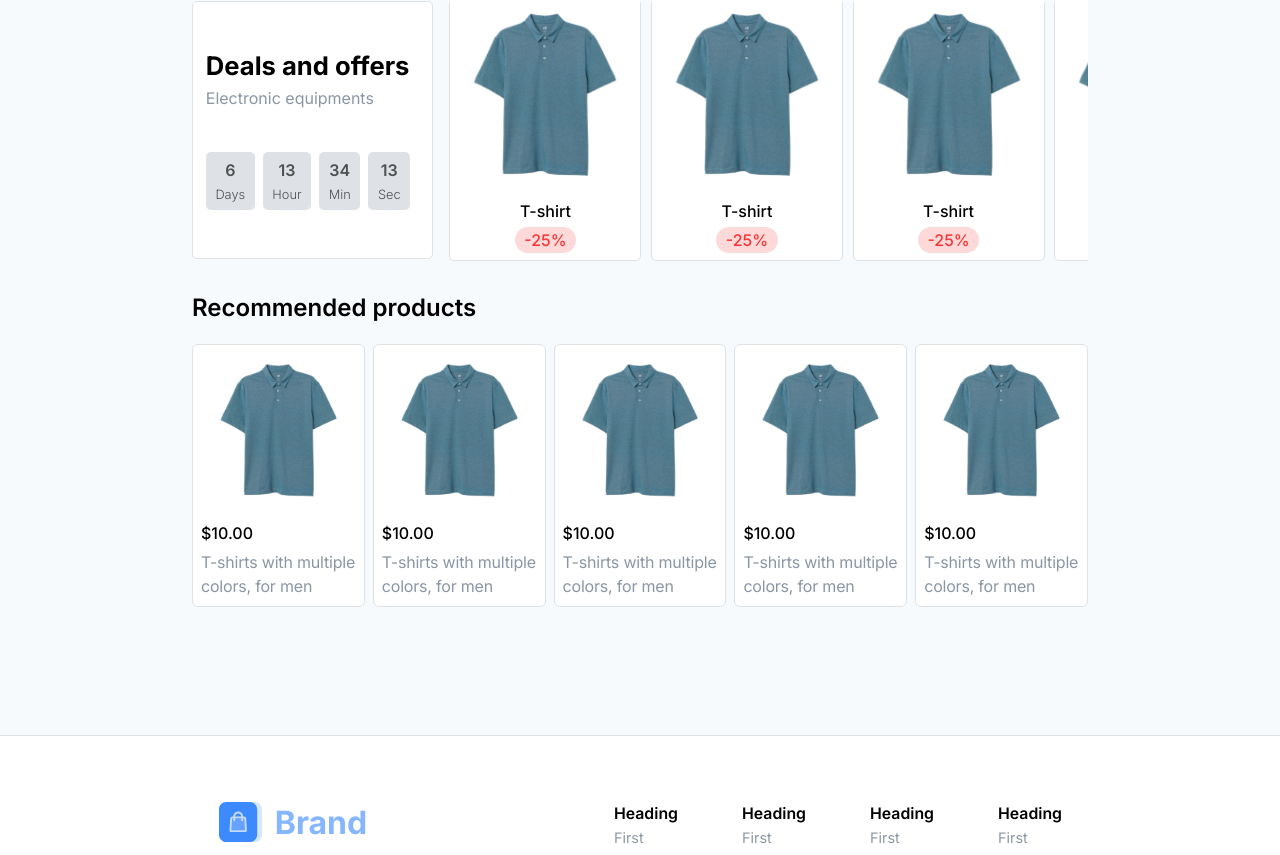
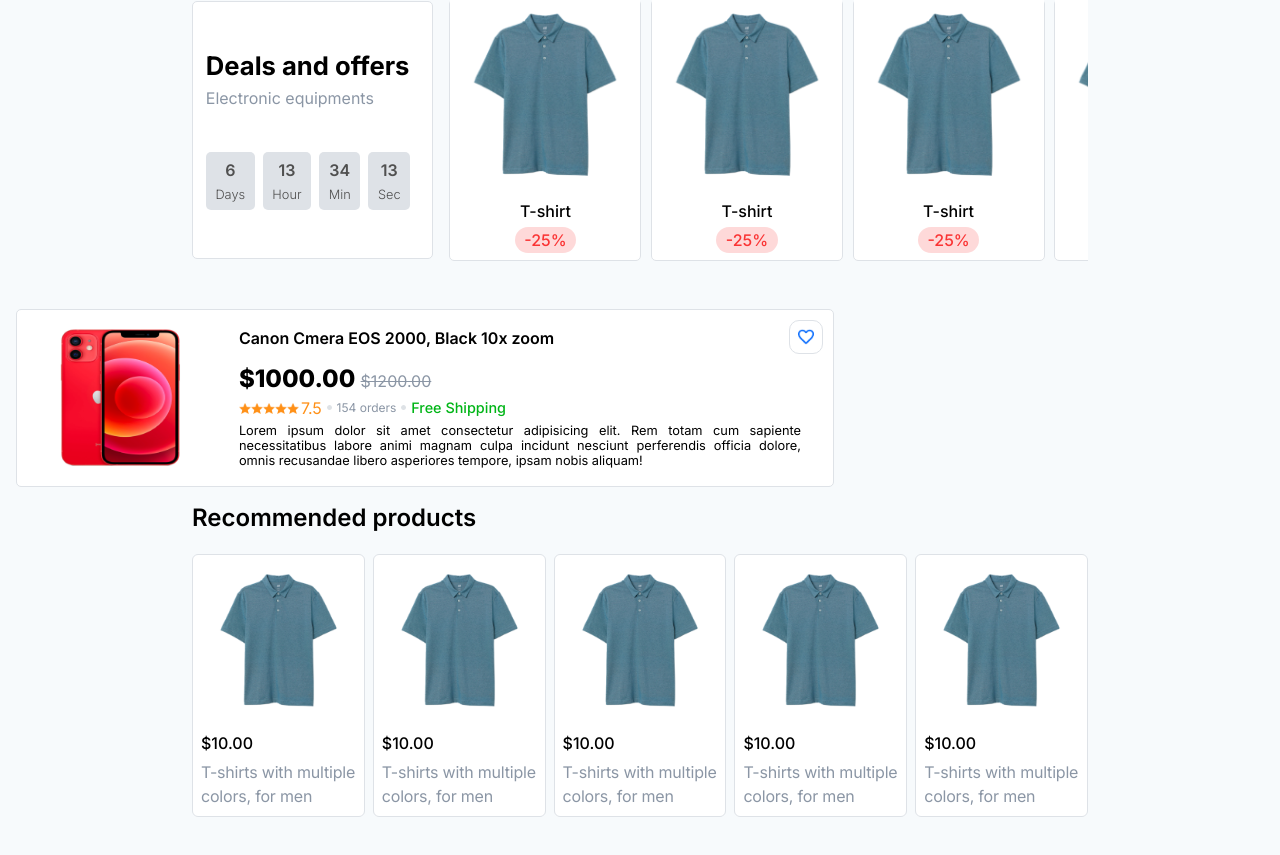
Before and after one commit to Shobhit-Mishra-02/ecommerceV2, a Next.js app: page / in a window 1280 px wide. Shown: the part 565-1420 px from the top of the page. Built offline with nearby package versions, Linux system fonts and the light colour scheme.

Commit message:
removed all eslint warnings

```diff
--- a/app/page.jsx
+++ b/app/page.jsx
@@ -8,9 +8,9 @@ export default function Home() {
   return (
     <div>
       {/* <SmallCard /> */}
-      {/* <HorizontalCards /> */}
       <Header />
       <SaleSection />
+      <HorizontalCards />
       <Recommendation />
     </div>
   );
--- a/components/header/Header.jsx
+++ b/components/header/Header.jsx
@@ -1,4 +1,5 @@
 import "./header.css";
+import Image from "next/image";
 
 const Header = () => {
   return (
@@ -15,9 +16,9 @@ const Header = () => {
         <div className="right_section">
           <div className="right_login">
             <div className="right_login__upper">
-              <img src="Avatar.png" alt="avatar" />
+              <Image src="/Avatar.png" alt="avatar" width={200} height={200} />
               <h4 className="">
-                Hi, user <span>let's get started</span>
+                Hi, user <span>let&apos;s get started</span>
               </h4>
             </div>
             <div className="right_section_btn">
--- a/components/header/header.css
+++ b/components/header/header.css
@@ -62,6 +62,11 @@
   align-items: center;
   gap: 0.5rem;
   padding-bottom: 1rem;
+}
+
+.right_login__upper img {
+  height: auto;
+  width: 3.2rem;
 }
 
 .right_login__upper h4 {
--- a/components/horizontalCards/horizontalCards.css
+++ b/components/horizontalCards/horizontalCards.css
@@ -1,4 +1,4 @@
-.horizontalCards{
+.horizontalCards {
   border: 1px solid var(--gray-300);
   width: 50rem;
   height: 10rem;
@@ -12,67 +12,68 @@
   position: relative;
   border-radius: 5px;
 }
-.horizontalCardImg{
+.horizontalCardImg {
   width: 30rem;
-    aspect-ratio: 1/1;
+  height: auto;
+  /* aspect-ratio: 1/1; */
 }
-.horizontalCardsDetails{
+.horizontalCardsDetails {
   text-align: justify;
   margin: 0rem 1.5rem;
   align-self: center;
 }
-.horizontalCardName{
-
+.horizontalCardName {
   font-weight: 600;
   font-size: 1rem;
   margin-bottom: 1rem;
 }
-.horizontalCardPrices{
+.horizontalCardPrices {
   font-size: 1.5rem;
   font-weight: 800;
 }
-.horizontalCardActualPrice{
+.horizontalCardActualPrice {
   font-size: 1rem;
   align-self: center;
   color: var(--gray-500);
   font-weight: 400;
 }
-.horizontalCardReview{
+.horizontalCardReview {
   display: flex;
   flex-direction: row;
   margin: 5px 0px;
 }
-.horizontalCardOneStar{
+.horizontalCardOneStar {
   width: 0.75rem;
-    aspect-ratio: 1/1;
+  height: auto;
+  /* aspect-ratio: 1/1; */
 }
-.horizontalCardRating{
-    color: #FF9017;
+.horizontalCardRating {
+  color: #ff9017;
   font-size: 1rem;
   margin-left: 2px;
 }
-.horizontalCardDot{
+.horizontalCardDot {
   aspect-ratio: 1/1;
   width: 0.3rem;
   height: 0.3rem;
   align-self: center;
   margin: 0px 5px;
 }
-.horizontalCardOrders{
+.horizontalCardOrders {
   color: var(--gray-500);
   font-size: 0.75rem;
   align-self: center;
 }
-.horizontalCardShipping{
-    color: #00B517;
+.horizontalCardShipping {
+  color: #00b517;
   font-weight: 500;
   font-size: 0.9rem;
   align-self: center;
 }
-.horizontalCardDescription{
+.horizontalCardDescription {
   font-size: 0.8rem;
 }
-.horizontalCardHeartDiv{
+.horizontalCardHeartDiv {
   position: absolute;
   right: 10px;
   top: 10px;
@@ -84,7 +85,7 @@
   display: flex;
   border-radius: 10px;
 }
-.horizontalCardHeart{
+.horizontalCardHeart {
+  height: auto;
   width: 1rem;
-    height: 1rem;
 }
--- a/components/horizontalCards/horizontalCards.jsx
+++ b/components/horizontalCards/horizontalCards.jsx
@@ -1,16 +1,25 @@
 import "./horizontalCards.css";
+import Image from "next/image";
 
 export default function horizontalCards() {
   return (
     <div className="horizontalCards">
       <div className="horizontalCardHeartDiv">
-        <img
+        <Image
           className="horizontalCardHeart"
-          src="./unfilledheart.png"
+          src="/unfilledheart.png"
           alt="heart"
+          width={100}
+          height={100}
         />
       </div>
-      <img className="horizontalCardImg" src="/iphone.png" alt="a" />
+      <Image
+        className="horizontalCardImg"
+        src="/iphone.png"
+        alt="a"
+        width={100}
+        height={100}
+      />
       <div className="horizontalCardsDetails">
         <div className="horizontalCardName">
           Canon Cmera EOS 2000, Black 10x zoom
@@ -23,36 +32,58 @@ export default function horizontalCards() {
         </div>
         <div className="horizontalCardReview">
           <div className="horizontalCardStar">
-            <img
-              className="horizontalCardOneStar"
-              src="./coloredstar.png"
-              alt="star"
-            />
-            <img
-              className="horizontalCardOneStar"
-              src="./coloredstar.png"
-              alt="star"
-            />
-            <img
+            <Image
               className="horizontalCardOneStar"
               src="/coloredstar.png"
               alt="star"
+              width={10}
+              height={10}
             />
-            <img
+            <Image
               className="horizontalCardOneStar"
-              src="./coloredstar.png"
+              src="/coloredstar.png"
               alt="star"
+              width={10}
+              height={10}
             />
-            <img
+            <Image
               className="horizontalCardOneStar"
-              src="./coloredstar.png"
+              src="/coloredstar.png"
               alt="star"
+              width={10}
+              height={10}
+            />
+            <Image
+              className="horizontalCardOneStar"
+              src="/coloredstar.png"
+              alt="star"
+              width={10}
+              height={10}
+            />
+            <Image
+              className="horizontalCardOneStar"
+              src="/coloredstar.png"
+              alt="star"
+              width={10}
+              height={10}
             />
             <span className="horizontalCardRating">7.5</span>
           </div>
-          <img src="/dot.png" alt="dot" className="horizontalCardDot" />
+          <Image
+            src="/dot.png"
+            alt="dot"
+            className="horizontalCardDot"
+            width={10}
+            height={10}
+          />
           <div className="horizontalCardOrders">154 orders</div>
-          <img src="/dot.png" alt="dot" className="horizontalCardDot" />
+          <Image
+            src="/dot.png"
+            alt="dot"
+            className="horizontalCardDot"
+            height={10}
+            width={10}
+          />
           <div className="horizontalCardShipping">Free Shipping</div>
         </div>
         <div className="horizontalCardDescription">
--- a/components/navigation/Navigation.jsx
+++ b/components/navigation/Navigation.jsx
@@ -14,6 +14,7 @@ import {
   FiX,
 } from "react-icons/fi";
 import "./navigation.css";
+import Image from "next/image";
 
 const SliderOptions = ({ toogleSlider }) => (
   <>
@@ -21,7 +22,7 @@ const SliderOptions = ({ toogleSlider }) => (
       <div className="slider_cross">
         <FiX onClick={toogleSlider} />
       </div>
-      <img src="/Avatar.png" alt="avatar" />
+      <Image src="/Avatar.png" alt="avatar" width={100} height={100} />
       <div>
         <button className="slider_login__btn">Sign in | Register</button>
       </div>
--- a/components/navigation/navigation.css
+++ b/components/navigation/navigation.css
@@ -115,7 +115,7 @@
 
 .slider_login img {
   height: auto;
-  width: 3.2rem;
+  width: 3.4rem;
   margin-bottom: 0.6rem;
 }
 
--- a/components/sale/SaleSection.jsx
+++ b/components/sale/SaleSection.jsx
@@ -1,8 +1,9 @@
 import "./saleSection.css";
+import Image from "next/image";
 
 const Card = () => (
   <div className="sale_card">
-    <img src="/tShirt.png" alt="image" />
+    <Image src="/tShirt.png" alt="image" width={200} height={200} />
 
     <h5>T-shirt</h5>
     <div>
```
Lines whose indentation alone changed are shown as unchanged.
